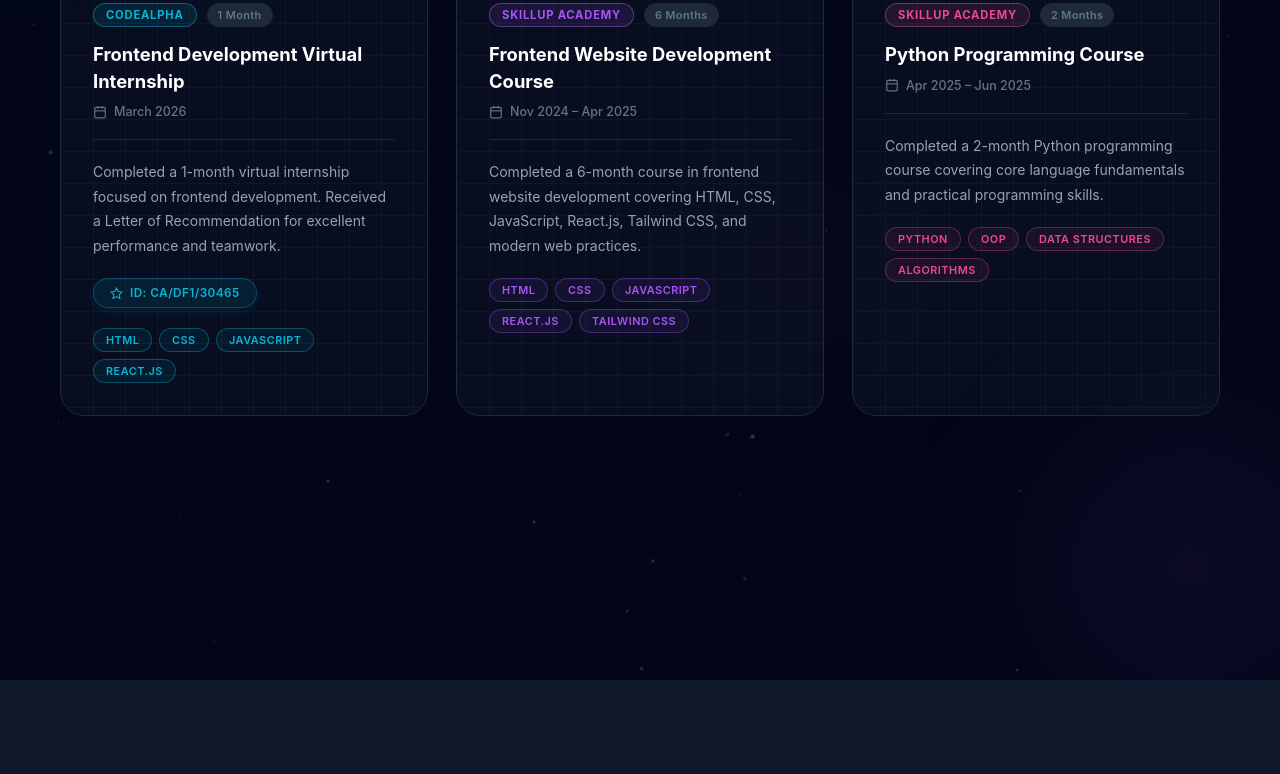
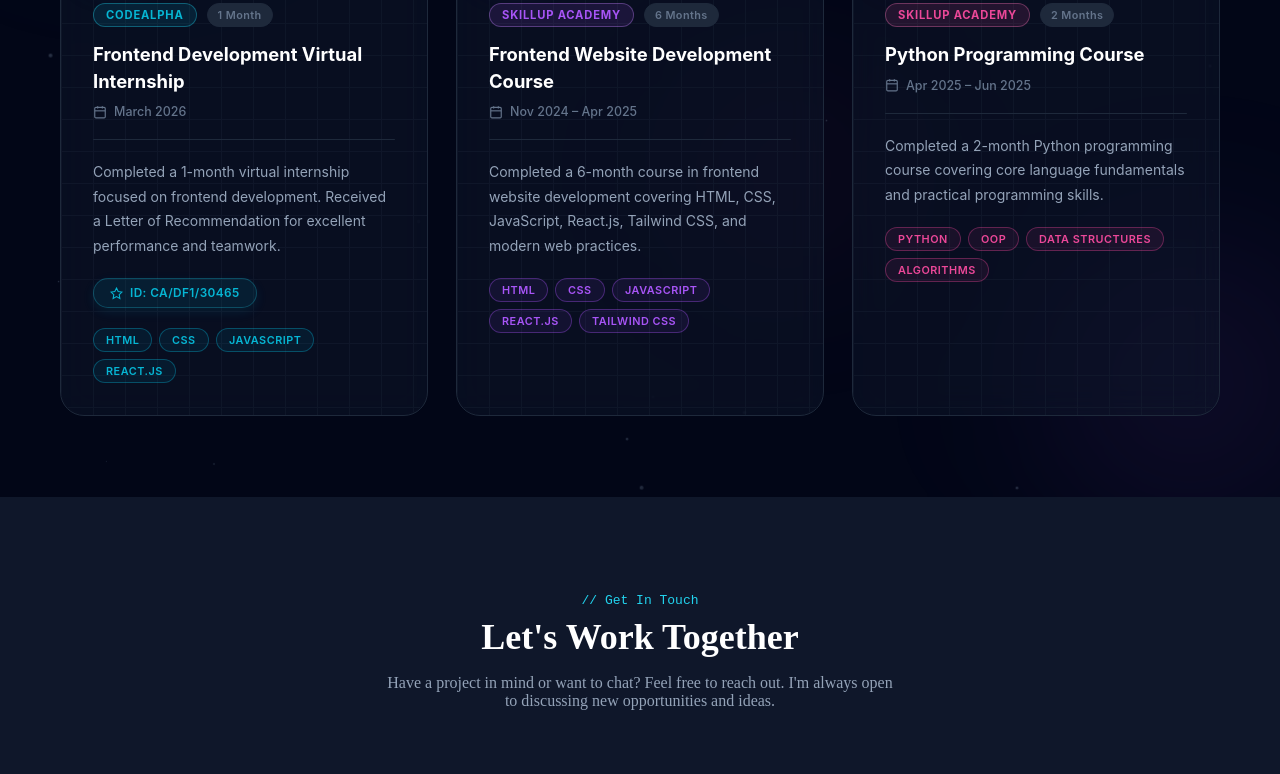
Before and after one commit to FaridCraft/Personal-Portfolio, a React (Vite) app: page / in a window 1280 px wide. Shown: the part 5232-6006 px from the top of the page. Built offline with nearby package versions, Linux system fonts and the light colour scheme.

Commit message:
Updated code

```diff
--- a/src/App.jsx
+++ b/src/App.jsx
@@ -1412,18 +1412,7 @@ function Certifications() {
       </div>
 
       {/* Stats bar */}
-      <div className="cert-stats">
-        {[
-          { val: "3+", label: "Certifications" },
-          { val: "9+", label: "Months of Training" },
-          { val: "1", label: "Letter of Recommendation" },
-        ].map((s) => (
-          <div key={s.label} className="cert-stat-item">
-            <span className="cert-stat-val">{s.val}</span>
-            <span className="cert-stat-label">{s.label}</span>
-          </div>
-        ))}
-      </div>
+
     </section>
   );
 }
--- a/src/index.css
+++ b/src/index.css
@@ -2741,115 +2741,6 @@
   }
 }
 
-/* ================================================================
-   STATS BAR — gradient top bar matches timeline-line
-   ================================================================ */
-.cert-stats {
-  position: relative;
-  z-index: 2;
-  display: flex;
-  align-items: center;
-  justify-content: center;
-  gap: 0;
-  margin-top: 70px;
-  background: var(--bg-card);
-  border: 1px solid var(--border-color);
-  border-radius: 20px;
-  padding: 28px 48px;
-  backdrop-filter: blur(10px);
-  animation: statsReveal 0.8s 1.2s ease both;
-  overflow: hidden;
-  transition:
-    background-color 0.3s ease,
-    border-color 0.3s ease;
-}
-
-/* top bar: cyan → purple → pink (mirrors timeline-line) */
-.cert-stats::before {
-  content: "";
-  position: absolute;
-  top: 0;
-  left: 0;
-  right: 0;
-  height: 3px;
-  background: linear-gradient(90deg, #06b6d4, #a855f7, #ec4899);
-  animation: barSweep 1.5s 1.5s ease both;
-}
-
-@keyframes statsReveal {
-  from {
-    opacity: 0;
-    transform: translateY(30px);
-  }
-  to {
-    opacity: 1;
-    transform: translateY(0);
-  }
-}
-
-.cert-stat-item {
-  display: flex;
-  flex-direction: column;
-  align-items: center;
-  gap: 6px;
-  padding: 0 40px;
-  position: relative;
-}
-
-.cert-stat-item + .cert-stat-item::before {
-  content: "";
-  position: absolute;
-  left: 0;
-  top: 10%;
-  height: 80%;
-  width: 1px;
-  background: var(--border-color);
-}
-
-/* stat numbers: cyan → purple → pink gradient */
-.cert-stat-val {
-  font-size: 2.2rem;
-  font-weight: 900;
-  background: linear-gradient(135deg, #06b6d4, #a855f7, #ec4899);
-  -webkit-background-clip: text;
-  -webkit-text-fill-color: transparent;
-  background-clip: text;
-  line-height: 1;
-  animation: countUp 1s 1.4s ease both;
-}
-
-@keyframes countUp {
-  from {
-    opacity: 0;
-    transform: scale(0.6);
-  }
-  to {
-    opacity: 1;
-    transform: scale(1);
-  }
-}
-
-.cert-stat-label {
-  font-size: 0.72rem;
-  color: var(--text-dim);
-  font-weight: 500;
-  text-align: center;
-  letter-spacing: 0.4px;
-}
-
-/* ================================================================
-   SHARED UTILITY
-   ================================================================ */
-@keyframes fadeUp {
-  from {
-    opacity: 0;
-    transform: translateY(20px);
-  }
-  to {
-    opacity: 1;
-    transform: translateY(0);
-  }
-}
 
 /* ================================================================
    RESPONSIVE
```
Also changed, not shown: 1 other file (tests, documents, lock files or other folders).
